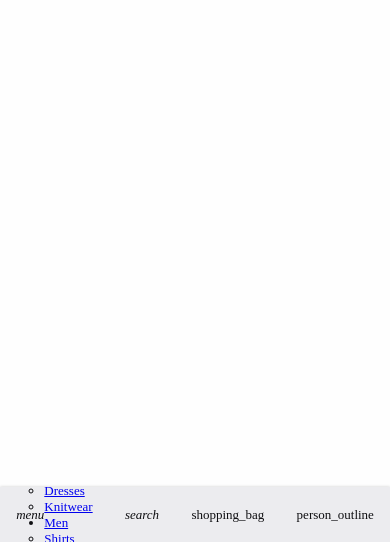
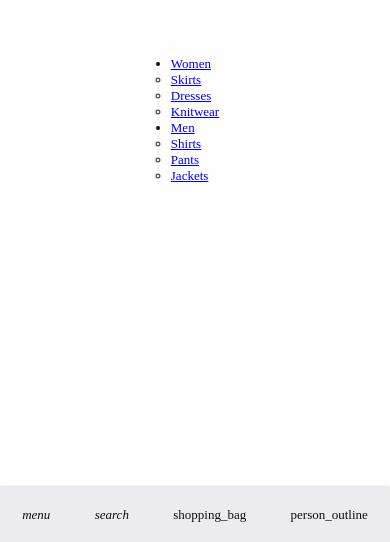
Before and after one commit to FarazMk/mern_ecommerce, a React (Create React App) app in the folder frontend/: page / in a window 390 px wide. Shown: the part 302-844 px from the top of the page. Built offline with nearby package versions, Linux system fonts and the light colour scheme; the HTML template or start-up script is replaced by a standard one.

Commit message:
Mobile nav menu setup

```diff
--- a/frontend/src/components/MobileNav/MobileNav.jsx
+++ b/frontend/src/components/MobileNav/MobileNav.jsx
@@ -4,11 +4,12 @@ import classes from "./mobileNav.module.css";
 const MobileNav = () => {
   return (
     <nav className={classes.nav}>
-      <Link to="#" className={classes.nav__link}>
+      <Link type="button" className={classes.nav__link}>
         <i className="material-icons">menu</i>
-        <ul>
+        <ul className={classes.menu}>
+          <div>
             <li>
-            <Link to="#">Women</Link>
+              <Link to="">Women</Link>
               <ul>
                 <li>
                   <Link to="/women/skirt">Skirts</Link>
@@ -35,6 +36,7 @@ const MobileNav = () => {
                 </li>
               </ul>
             </li>
+          </div>
         </ul>
       </Link>
       <Link to="" className={classes.nav__link}>
--- a/frontend/src/components/MobileNav/mobileNav.module.css
+++ b/frontend/src/components/MobileNav/mobileNav.module.css
@@ -5,6 +5,7 @@ body {
 .nav {
   position: fixed;
   bottom: 0;
+  left: 0;
   width: 100%;
   height: 55px;
   box-shadow: 0 0 3px rgba(0, 0, 0, 0.2);
@@ -31,6 +32,33 @@ body {
   text-decoration: none;
 }
 
+.menu__wrapper ul {
+  /* visibility: hidden; */
+}
+
+.menu {
+  /* visibility: hidden; */
+  position: fixed;
+  top: 0;
+  left: 0;
+  width: 100%;
+  height: 100%;
+  overflow: hidden;
+  display: flex;
+  flex-direction: column;
+  justify-content: center;
+  align-items: center;
+}
+
+.menu > ul {
+  width: 100vw;
+  height: 100vw;
+  display: flex;
+  flex: none;
+  align-items: center;
+  justify-content: center;
+}
+
 .active {
   color: red;
 }
```
Lines whose indentation alone changed are shown as unchanged.
